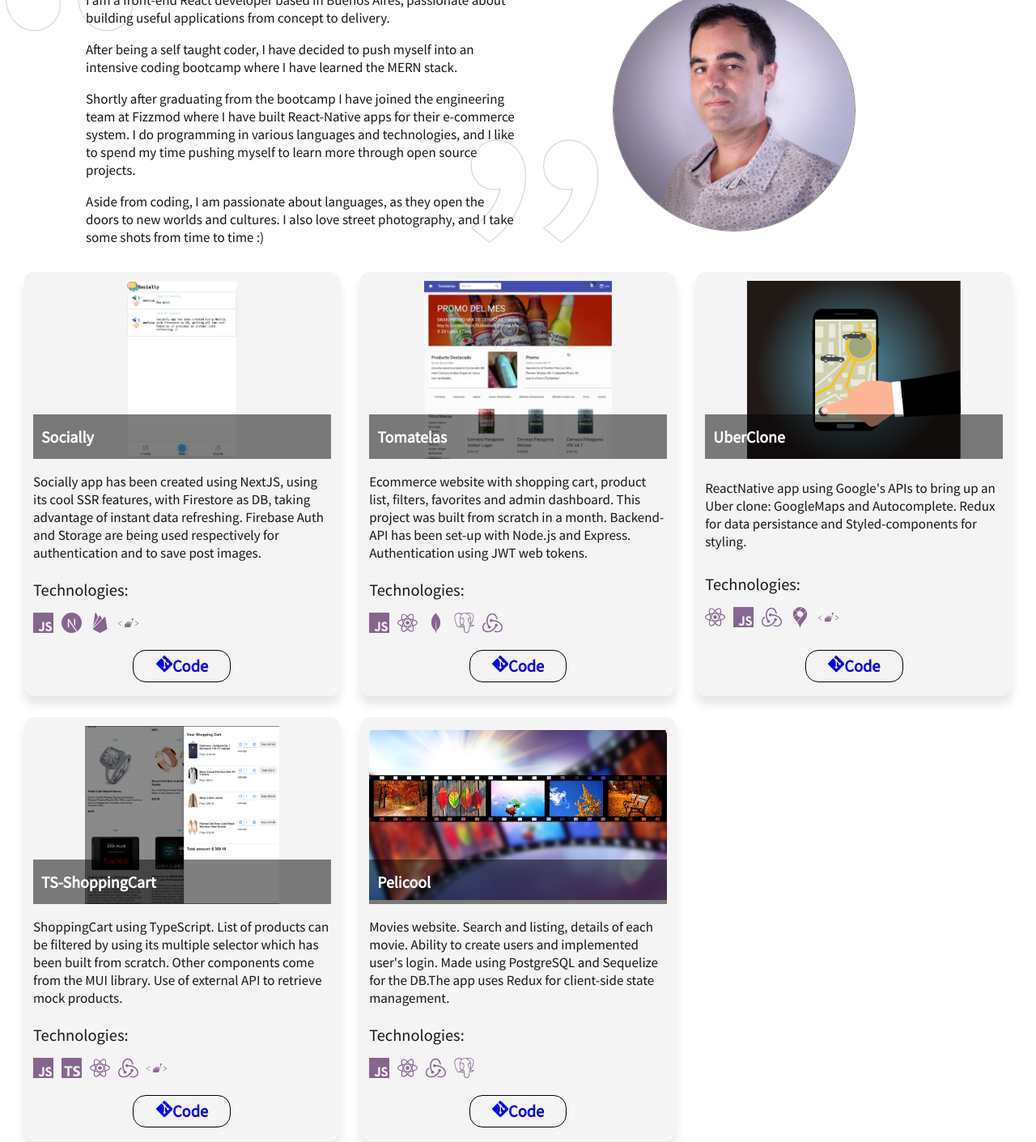
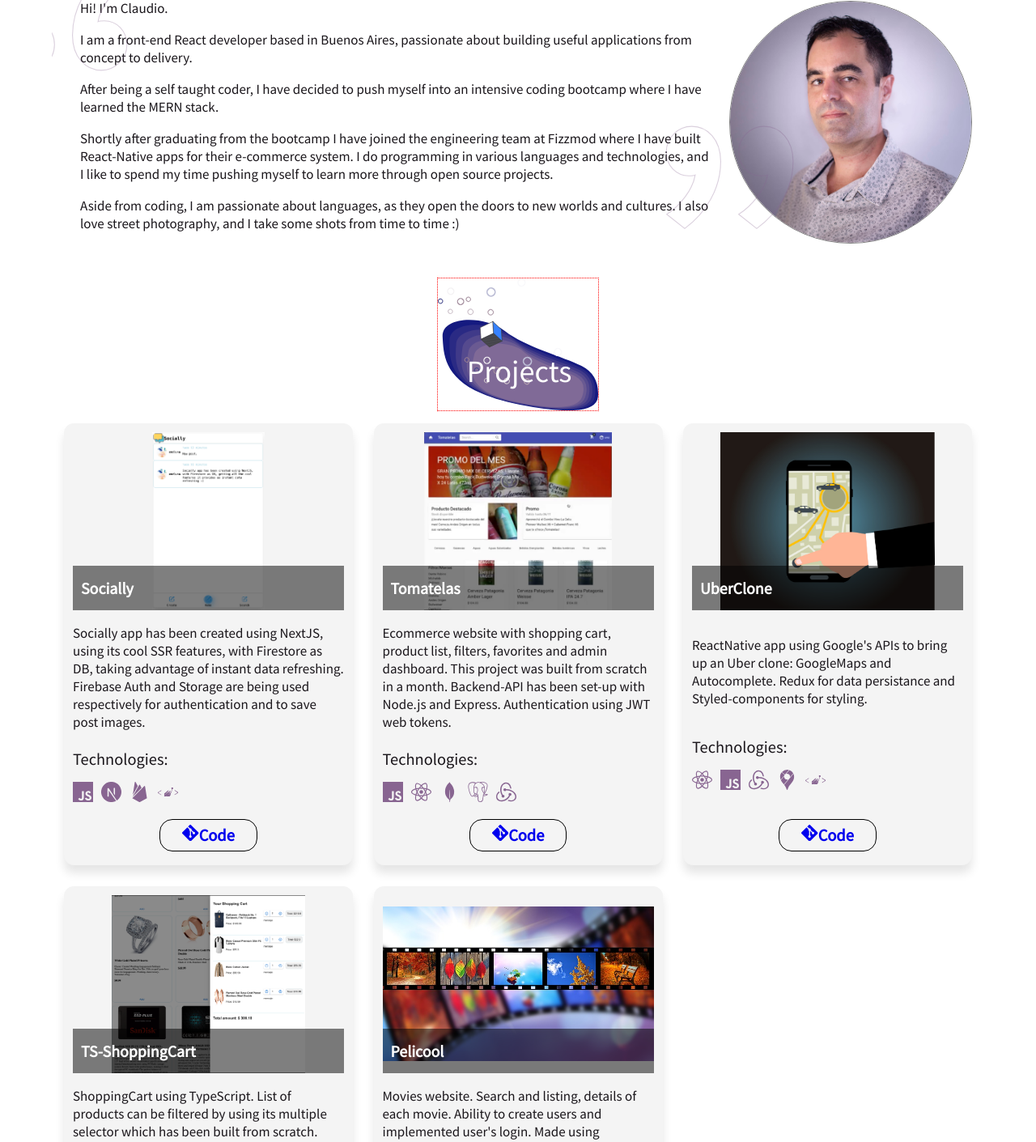
Before and after one commit to cmzluna/cmz.codes, a Next.js app: page / in a window 1280 px wide. Shown: the part 1040-2451 px from the top of the page at 81% size. Built offline with nearby package versions, Linux system fonts and the light colour scheme.

Commit message:
techtimonial cards overflow fixed

```diff
--- a/components/About/index.tsx
+++ b/components/About/index.tsx
@@ -12,7 +12,7 @@ import {
 
 const About = () => {
   return (
-    <SectionWrapperComponent title="About me" id="about">
+    <SectionWrapperComponent title="About" id="about">
       <TextWrapper>
         <CommaComponent />
         <BottomCommaComponent />
--- a/components/About/styles.ts
+++ b/components/About/styles.ts
@@ -16,11 +16,14 @@ const Wrapper = styled.div``;
 const TextWrapper = styled.article`
   position: relative;
   flex: 1;
+  min-width: 300px;
+  margin: 0 20px;
 `;
 const ImageWrapper = styled.div`
   position: relative;
   width: 300px;
   height: 300px;
+  margin: 0 auto;
   border-radius: 999px;
   border: 1px solid grey;
 `;
@@ -33,17 +36,19 @@ const ImageComponent = styled(Image)`
 `;
 
 const SectionWrapperComponent = styled(SectionWrapper)`
-  display: grid;
+  display: flex;
   width: 90%;
   margin: 0 auto;
   position: relative;
   align-items: center;
   justify-items: center;
-  grid-template-columns: repeat(auto-fit, minmax(300px, 1fr));
+  flex-wrap: wrap;
   padding: 15px;
+  overflow: hidden;
 `;
 
 const CommaComponent = styled(Comma)`
+  z-index: 1;
   width: 160px;
   height: 170px;
   opacity: 0.3;
--- a/components/Hero/styles.ts
+++ b/components/Hero/styles.ts
@@ -7,7 +7,7 @@ import Button from "components/Button";
 const Container = styled.div`
   display: flex;
   flex-wrap: wrap;
-  width: 100%;
+
   position: relative;
   @media (max-width: 870px) {
     flex-direction: column;
--- a/components/ProjectsList/index.tsx
+++ b/components/ProjectsList/index.tsx
@@ -2,14 +2,17 @@ import React from "react";
 import { List } from "./styles";
 import ProjectCard from "components/ProjectCard";
 import { projectsArray } from "./projectsArray";
+import { SectionWrapperComponent } from "components/About/styles";
 
 const ProjectsList = () => {
   return (
-    <List id="portfolio">
-      {projectsArray.map((props) => {
-        return <ProjectCard key={props.id} {...props} />;
-      })}
-    </List>
+    <SectionWrapperComponent title="Projects" id="projects">
+      <List id="portfolio">
+        {projectsArray.map((props) => {
+          return <ProjectCard key={props.id} {...props} />;
+        })}
+      </List>
+    </SectionWrapperComponent>
   );
 };
 
--- a/components/SectionWrapper/styles.ts
+++ b/components/SectionWrapper/styles.ts
@@ -3,6 +3,7 @@ import styled from "styled-components";
 const Container = styled.div`
   display: flex;
   flex-direction: column;
+  margin: 3vh 0;
 `;
 
 const Title = styled.div`
--- a/components/TechtimonialsList/index.tsx
+++ b/components/TechtimonialsList/index.tsx
@@ -2,6 +2,7 @@ import React from "react";
 import { Container, InnerWrapper, Title } from "./styles";
 import TechtimonialCard from "components/TechtimonialCard";
 import { TechtimonialProps } from "../TechtimonialCard/";
+import { SectionWrapperComponent } from "components/About/styles";
 
 interface Props {
   list: TechtimonialProps[];
@@ -15,13 +16,12 @@ const TechtimonialsList = (props: Props) => {
   ));
 
   return (
-    <Container>
-      <Title>Techtimonials: </Title>
+    <SectionWrapperComponent title="Techtimonials" id="techtimonials">
       <InnerWrapper id="techtimonials">
         {renderList}
         {renderList}
       </InnerWrapper>
-    </Container>
+    </SectionWrapperComponent>
   );
 };
 
--- a/styles/globalstyles.ts
+++ b/styles/globalstyles.ts
@@ -19,6 +19,8 @@ const GlobalStyle = createGlobalStyle`
   scroll-behavior: smooth;
   font-family: ${inter.style.fontFamily};
   background-color: ${({ theme }) => theme.colors.background.primary};
+  max-width: 1440px;
+  margin: 0 auto;
   }
   a {
 
```
